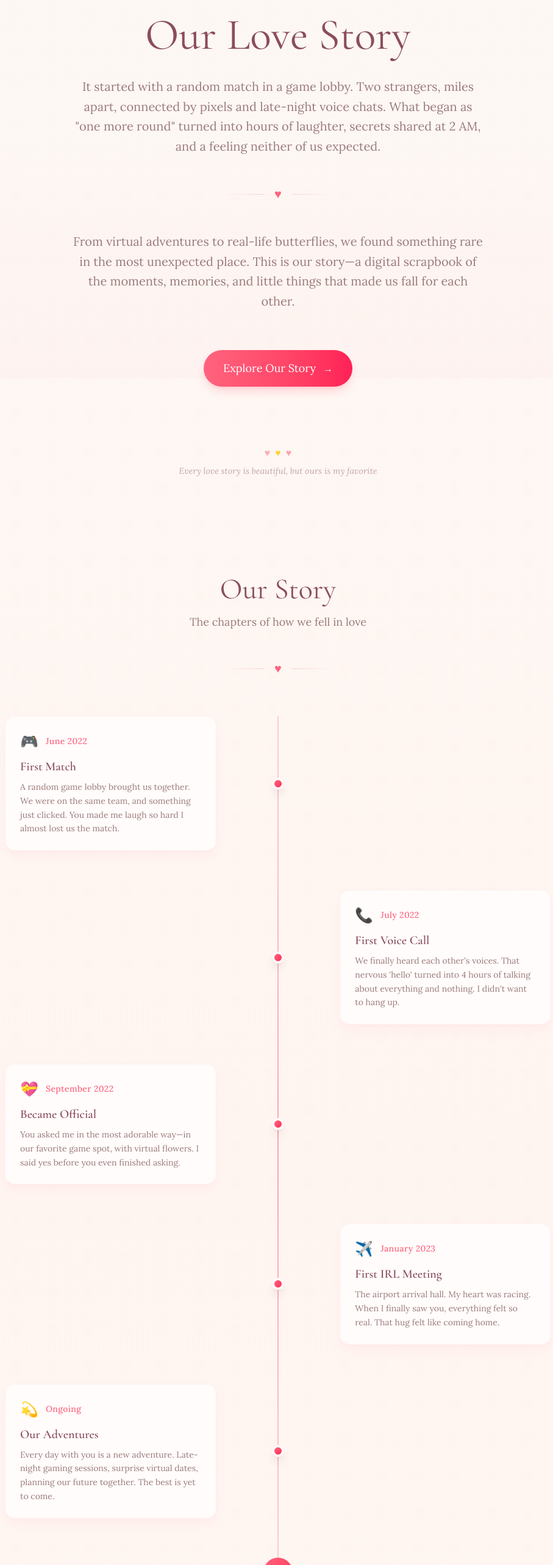
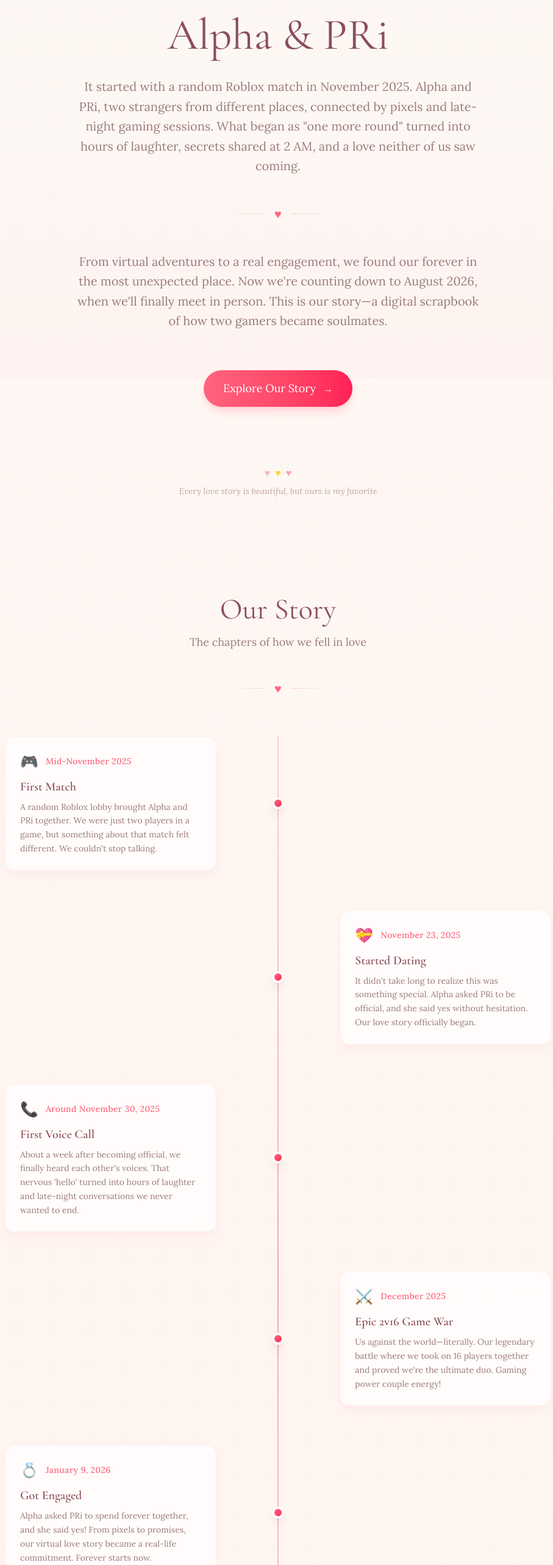
Before and after one commit to tajmilkha/OurLoveStory-7084, a React (Vite) app: page / in a window 1280 px wide. Shown: the part 180-2746 px from the top of the page at 61% size, without its empty margins (184-1091 px from the left). Built offline with nearby package versions, Linux system fonts and the light colour scheme.

Commit message:
Update the timeline with Alpha and PRi's real relationship milestones: 1

```diff
--- a/src/web/pages/index.tsx
+++ b/src/web/pages/index.tsx
@@ -9,34 +9,40 @@ interface TimelineMilestone {
 
 const timelineMilestones: TimelineMilestone[] = [
   {
-    date: "June 2022",
+    date: "Mid-November 2025",
     title: "First Match",
-    description: "A random game lobby brought us together. We were on the same team, and something just clicked. You made me laugh so hard I almost lost us the match.",
+    description: "A random Roblox lobby brought Alpha and PRi together. We were just two players in a game, but something about that match felt different. We couldn't stop talking.",
     icon: "🎮",
   },
   {
-    date: "July 2022",
+    date: "November 23, 2025",
+    title: "Started Dating",
+    description: "It didn't take long to realize this was something special. Alpha asked PRi to be official, and she said yes without hesitation. Our love story officially began.",
+    icon: "💝",
+  },
+  {
+    date: "Around November 30, 2025",
     title: "First Voice Call",
-    description: "We finally heard each other's voices. That nervous 'hello' turned into 4 hours of talking about everything and nothing. I didn't want to hang up.",
+    description: "About a week after becoming official, we finally heard each other's voices. That nervous 'hello' turned into hours of laughter and late-night conversations we never wanted to end.",
     icon: "📞",
   },
   {
-    date: "September 2022",
-    title: "Became Official",
-    description: "You asked me in the most adorable way—in our favorite game spot, with virtual flowers. I said yes before you even finished asking.",
-    icon: "💝",
+    date: "December 2025",
+    title: "Epic 2v16 Game War",
+    description: "Us against the world—literally. Our legendary battle where we took on 16 players together and proved we're the ultimate duo. Gaming power couple energy!",
+    icon: "⚔️",
   },
   {
-    date: "January 2023",
-    title: "First IRL Meeting",
-    description: "The airport arrival hall. My heart was racing. When I finally saw you, everything felt so real. That hug felt like coming home.",
-    icon: "✈️",
+    date: "January 9, 2026",
+    title: "Got Engaged",
+    description: "Alpha asked PRi to spend forever together, and she said yes! From pixels to promises, our virtual love story became a real-life commitment. Forever starts now.",
+    icon: "💍",
   },
   {
-    date: "Ongoing",
-    title: "Our Adventures",
-    description: "Every day with you is a new adventure. Late-night gaming sessions, surprise virtual dates, planning our future together. The best is yet to come.",
-    icon: "💫",
+    date: "August 2026",
+    title: "First IRL Meeting",
+    description: "The moment we've been waiting for. After months of video calls and virtual dates, we'll finally hold each other for real. Our countdown has begun.",
+    icon: "✈️",
   },
 ];
 
@@ -252,7 +258,7 @@ function Index() {
             className="font-serif text-5xl md:text-7xl text-[#8B4D5C] mb-6 leading-tight"
             style={{ fontFamily: "'Cormorant Garamond', serif" }}
           >
-            Our Love Story
+            Alpha & PRi
           </h1>
 
           <p
@@ -261,10 +267,10 @@ function Index() {
             }`}
             style={{ fontFamily: "'Lora', serif" }}
           >
-            It started with a random match in a game lobby. Two strangers,
-            miles apart, connected by pixels and late-night voice chats.
-            What began as "one more round" turned into hours of laughter,
-            secrets shared at 2 AM, and a feeling neither of us expected.
+            It started with a random Roblox match in November 2025. Alpha and PRi,
+            two strangers from different places, connected by pixels and late-night
+            gaming sessions. What began as "one more round" turned into hours of
+            laughter, secrets shared at 2 AM, and a love neither of us saw coming.
           </p>
 
           <HeartDivider />
@@ -275,10 +281,10 @@ function Index() {
             }`}
             style={{ fontFamily: "'Lora', serif" }}
           >
-            From virtual adventures to real-life butterflies, we found something
-            rare in the most unexpected place. This is our story—a digital
-            scrapbook of the moments, memories, and little things that made
-            us fall for each other.
+            From virtual adventures to a real engagement, we found our forever
+            in the most unexpected place. Now we're counting down to August 2026,
+            when we'll finally meet in person. This is our story—a digital scrapbook
+            of how two gamers became soulmates.
           </p>
         </header>
 
```
Also changed, not shown: tasks.json (+1 -1 lines).
